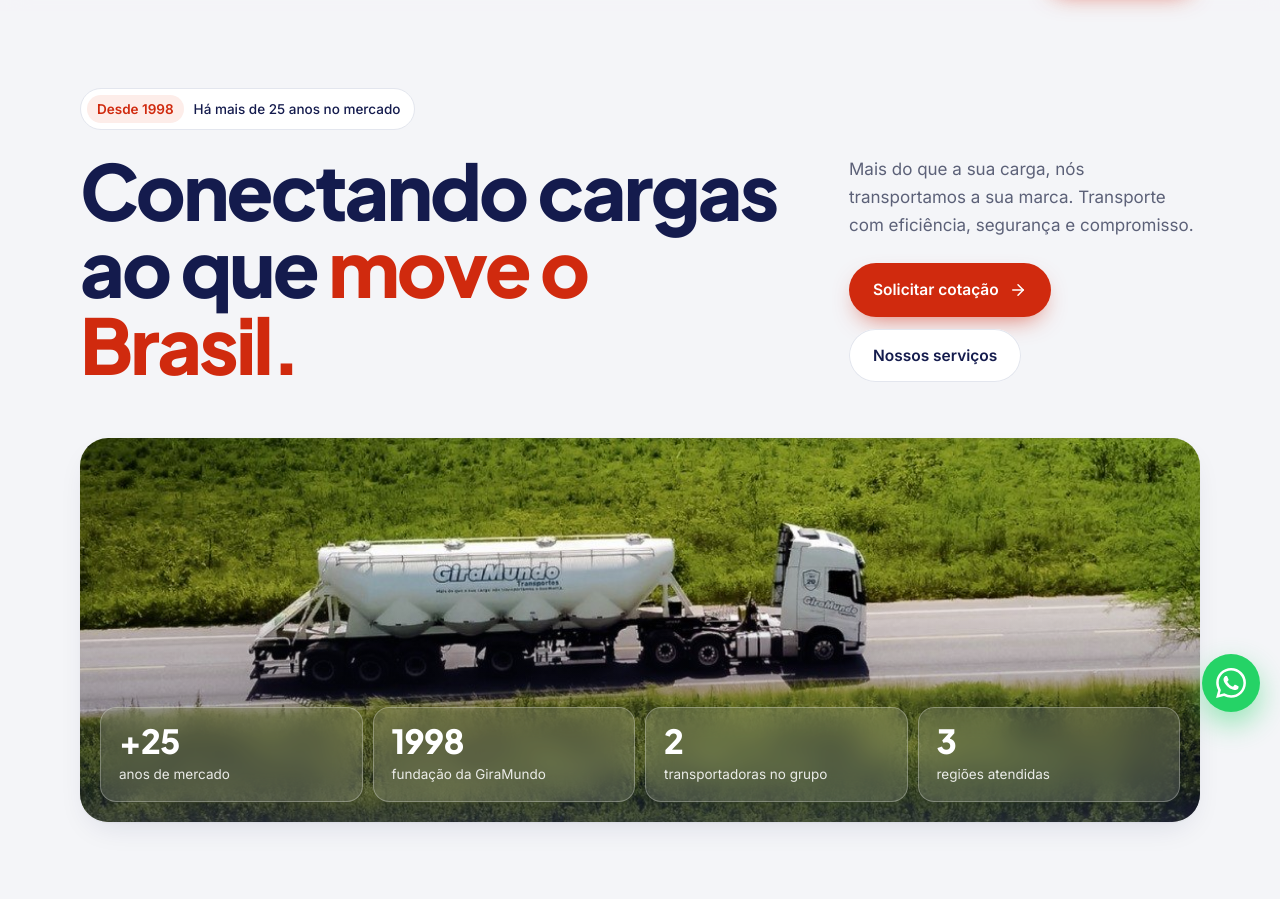
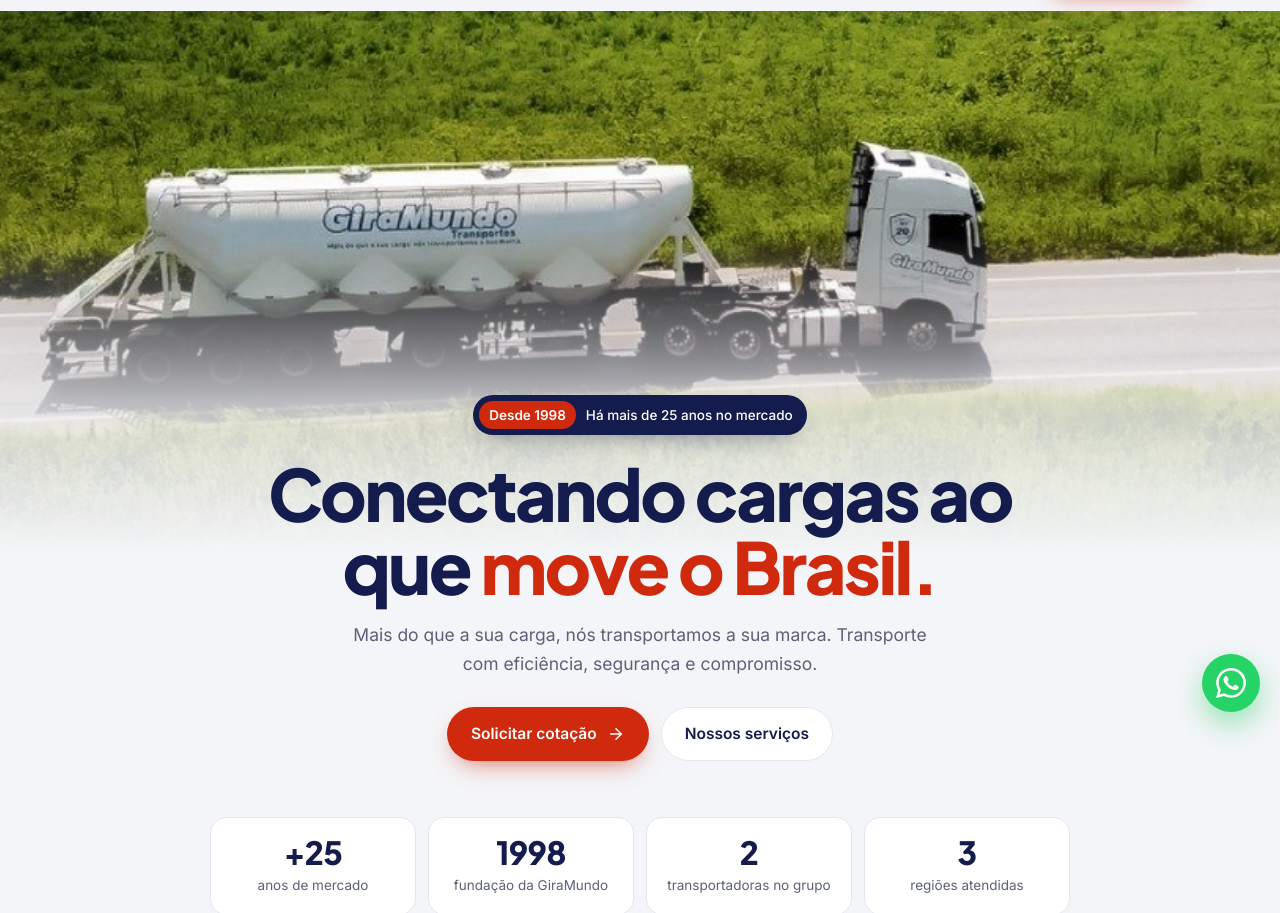
Before and after one commit to gustagoatt/giramundotransportes, a plain HTML site: page index.html in a window 1280 px wide. Shown: the part 68-981 px from the top of the page. Drawn offline with Linux system fonts and the light colour scheme.

Commit message:
Hero com a foto da carreta ao fundo e a frase centralizada
Co-Authored-By: Claude Opus 5.5 <noreply@anthropic.com>
Claude-Session: https://claude.ai/code/session_017xnz1XapoKjYd1aFfN7f2v

```diff
--- a/index.html
+++ b/index.html
@@ -97,22 +97,23 @@ button{font:inherit;color:inherit}
 .burger[aria-expanded="true"] i:nth-child(2){opacity:0}
 .burger[aria-expanded="true"] i:nth-child(3){transform:translateY(-7px) rotate(-45deg)}
 
-/* ---------- Hero ---------- */
-.hero{padding-top:clamp(40px,6vw,80px);padding-bottom:clamp(48px,6vw,80px)}
-.hero__top{display:grid;grid-template-columns:minmax(0,1.35fr) minmax(0,.65fr);gap:40px;align-items:end}
-.hero__badge{display:inline-flex;align-items:center;gap:10px;padding:6px 14px 6px 6px;border-radius:999px;background:var(--white);border:1px solid var(--line);font-size:13.5px;font-weight:500;color:var(--navy)}
-.hero__badge b{padding:3px 10px;border-radius:999px;background:var(--red-soft);color:var(--red);font-weight:600}
-.hero h1{margin-top:22px;font-weight:800;font-size:clamp(40px,6vw,82px);line-height:1;letter-spacing:-.035em}
+/* ---------- Hero (foto ao fundo, frase no centro) ---------- */
+.hero{position:relative;overflow:hidden;isolation:isolate}
+.hero__img{position:absolute;inset:0 0 auto 0;height:clamp(380px,46vw,640px);z-index:-1}
+.hero__img img{width:100%;height:100%;object-fit:cover;object-position:50% 40%}
+.hero__img::after{content:"";position:absolute;inset:0;background:linear-gradient(180deg,rgba(244,245,248,0) 0%,rgba(244,245,248,0) 38%,rgba(244,245,248,.75) 66%,var(--bg) 92%)}
+.hero__text{padding-top:clamp(230px,30vw,430px);padding-bottom:clamp(56px,7vw,96px);text-align:center}
+.hero__badge{display:inline-flex;align-items:center;gap:10px;padding:6px 14px 6px 6px;border-radius:999px;background:var(--navy);font-size:13.5px;font-weight:500;color:#fff;box-shadow:0 10px 24px -12px rgba(20,27,77,.6);transition:background .25s}
+.hero__badge:hover{background:var(--navy-2)}
+.hero__badge b{padding:3px 10px;border-radius:999px;background:var(--red);color:#fff;font-weight:600}
+.hero h1{margin:22px auto 0;max-width:15ch;font-weight:800;font-size:clamp(38px,5.6vw,76px);line-height:1.02;letter-spacing:-.035em}
 .hero h1 span{color:var(--red)}
-.hero__side p{color:var(--muted);font-size:17px}
-.hero__cta{display:flex;flex-wrap:wrap;gap:12px;margin-top:24px}
-.hero__media{position:relative;margin-top:clamp(36px,5vw,56px);border-radius:28px;overflow:hidden;box-shadow:var(--sh)}
-.hero__media img{width:100%;height:clamp(260px,30vw,440px);object-fit:cover;object-position:50% 45%}
-.hero__media::after{content:"";position:absolute;inset:0;background:linear-gradient(180deg,rgba(13,18,51,0) 45%,rgba(13,18,51,.55) 100%)}
-.stats{position:absolute;left:20px;right:20px;bottom:20px;z-index:1;display:grid;grid-template-columns:repeat(4,1fr);gap:10px}
-.stat{padding:16px 18px;border-radius:16px;background:rgba(255,255,255,.14);backdrop-filter:blur(14px);-webkit-backdrop-filter:blur(14px);border:1px solid rgba(255,255,255,.28);color:#fff}
-.stat b{display:block;font-family:var(--h);font-weight:800;font-size:clamp(24px,2.6vw,34px);letter-spacing:-.02em;line-height:1}
-.stat span{display:block;margin-top:6px;font-size:13.5px;color:rgba(255,255,255,.88)}
+.hero__sub{margin:18px auto 0;max-width:52ch;color:var(--muted);font-size:17.5px}
+.hero__cta{display:flex;flex-wrap:wrap;justify-content:center;gap:12px;margin-top:28px}
+.stats{display:grid;grid-template-columns:repeat(4,1fr);gap:12px;max-width:860px;margin:clamp(40px,5vw,56px) auto 0}
+.stats li{padding:18px 16px;border-radius:16px;background:var(--white);border:1px solid var(--line);text-align:center}
+.stats b{display:block;font-family:var(--h);font-weight:800;font-size:clamp(24px,2.6vw,32px);letter-spacing:-.02em;line-height:1;color:var(--navy)}
+.stats span{display:block;margin-top:6px;font-size:13.5px;color:var(--muted)}
 
 /* ---------- Serviços (bento) ---------- */
 .bento{display:grid;grid-template-columns:1fr 1fr 1fr;grid-auto-rows:minmax(220px,auto);gap:16px}
@@ -290,7 +291,7 @@ button{font:inherit;color:inherit}
   .nav ul{flex-direction:column;border:0;padding:0;background:none}
   .nav ul a{padding:13px 16px;font-size:16px;border-radius:12px}
   .nav .btn{width:100%}
-  .hero__top,.head,.dif,.story,.founder__grid,.cta{grid-template-columns:1fr}
+  .head,.dif,.story,.founder__grid,.cta{grid-template-columns:1fr}
   .founder__img{min-height:0;aspect-ratio:5/4}
   .head .lead{margin-top:0}
   .stats{grid-template-columns:1fr 1fr}
@@ -310,13 +311,10 @@ button{font:inherit;color:inherit}
 }
 @media (max-width:600px){
   .brand b{font-size:15px}
-  .hero h1{font-size:clamp(36px,11vw,48px)}
+  .hero h1{font-size:clamp(34px,10.5vw,46px)}
   .hero__cta .btn{flex:1 1 100%}
-  .hero__media{border-radius:20px}
-  .hero__media img{height:auto;aspect-ratio:16/10}
-  .hero__media::after{display:none}
-  .stats{position:static;padding:12px;background:var(--navy);gap:8px}
-  .stat{padding:14px}
+  .hero__img{height:340px}
+  .hero__text{padding-top:220px}
   .bento,.mvv,.team,.contacts{grid-template-columns:1fr}
   .contacts .contact:last-child,.mvv article:last-child{grid-column:auto}
   .team figure{aspect-ratio:4/3}
@@ -335,7 +333,7 @@ button{font:inherit;color:inherit}
 }
 @media (max-width:380px){
   .contact a{font-size:13.5px}
-  .stat b{font-size:22px}
+  .stats b{font-size:22px}
 }
 </style>
 </head>
@@ -367,29 +365,21 @@ button{font:inherit;color:inherit}
 
 <!-- HOME -->
 <section class="hero" id="home">
-  <div class="wrap">
-    <div class="hero__top">
-      <div class="rv">
-        <a class="hero__badge" href="#quem-somos"><b>Desde 1998</b>Há mais de 25 anos no mercado</a>
-        <h1>Conectando cargas ao que <span>move o Brasil.</span></h1>
-      </div>
-      <div class="hero__side rv">
-        <p>Mais do que a sua carga, nós transportamos a sua marca. Transporte com eficiência, segurança e compromisso.</p>
-        <div class="hero__cta">
-          <a class="btn btn--red" href="https://wa.me/556630160656?text=Ol%C3%A1%21%20Gostaria%20de%20solicitar%20uma%20cota%C3%A7%C3%A3o%20de%20frete." target="_blank" rel="noopener">Solicitar cotação <svg class="ic" viewBox="0 0 24 24" aria-hidden="true"><path d="M5 12h14"/><path d="m12 5 7 7-7 7"/></svg></a>
-          <a class="btn btn--ghost" href="#servicos">Nossos serviços</a>
-        </div>
-      </div>
+  <div class="hero__img" aria-hidden="true"><img src="assets/hero.jpg" alt="" fetchpriority="high"></div>
+  <div class="wrap hero__text">
+    <a class="hero__badge rv" href="#quem-somos"><b>Desde 1998</b>Há mais de 25 anos no mercado</a>
+    <h1 class="rv">Conectando cargas ao que <span>move o Brasil.</span></h1>
+    <p class="hero__sub rv">Mais do que a sua carga, nós transportamos a sua marca. Transporte com eficiência, segurança e compromisso.</p>
+    <div class="hero__cta rv">
+      <a class="btn btn--red" href="https://wa.me/556630160656?text=Ol%C3%A1%21%20Gostaria%20de%20solicitar%20uma%20cota%C3%A7%C3%A3o%20de%20frete." target="_blank" rel="noopener">Solicitar cotação <svg class="ic" viewBox="0 0 24 24" aria-hidden="true"><path d="M5 12h14"/><path d="m12 5 7 7-7 7"/></svg></a>
+      <a class="btn btn--ghost" href="#servicos">Nossos serviços</a>
     </div>
-    <div class="hero__media rv">
-      <img src="assets/hero.jpg" alt="Carreta da GiraMundo na rodovia" fetchpriority="high">
-      <div class="stats">
-        <div class="stat"><b>+25</b><span>anos de mercado</span></div>
-        <div class="stat"><b>1998</b><span>fundação da GiraMundo</span></div>
-        <div class="stat"><b>2</b><span>transportadoras no grupo</span></div>
-        <div class="stat"><b>3</b><span>regiões atendidas</span></div>
-      </div>
-    </div>
+    <ul class="stats rv">
+      <li><b>+25</b><span>anos de mercado</span></li>
+      <li><b>1998</b><span>fundação da GiraMundo</span></li>
+      <li><b>2</b><span>transportadoras no grupo</span></li>
+      <li><b>3</b><span>regiões atendidas</span></li>
+    </ul>
   </div>
 </section>
 
```
